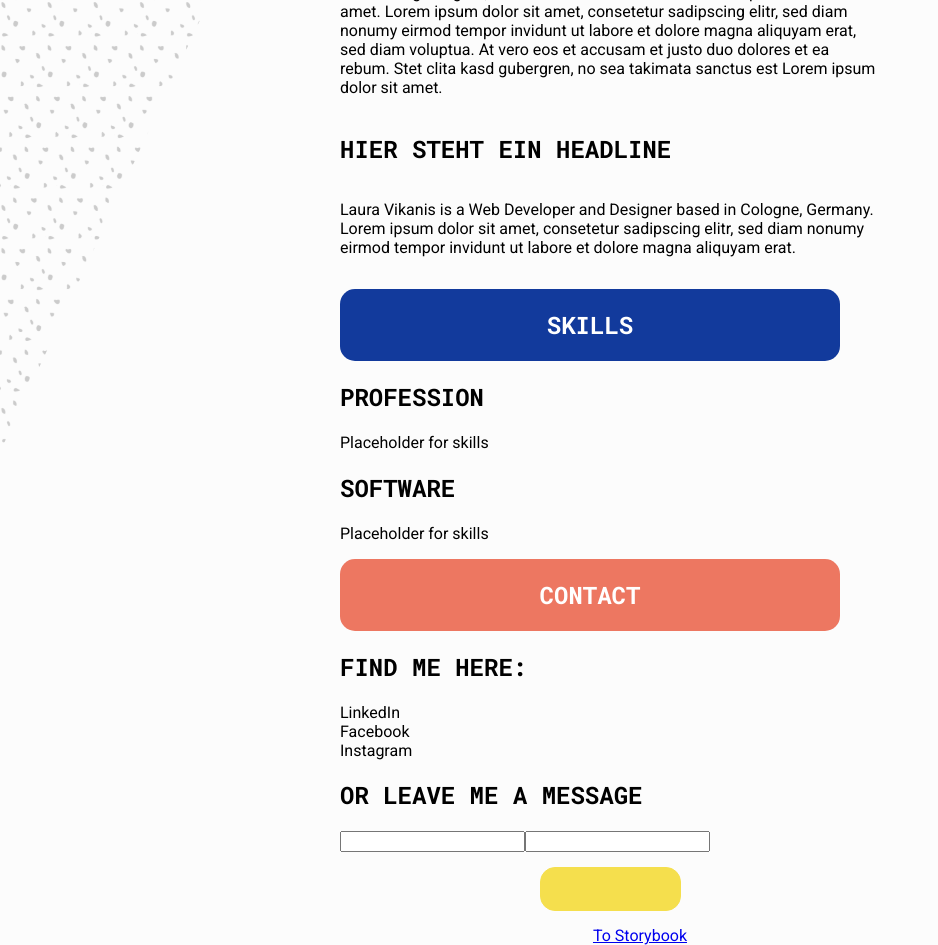
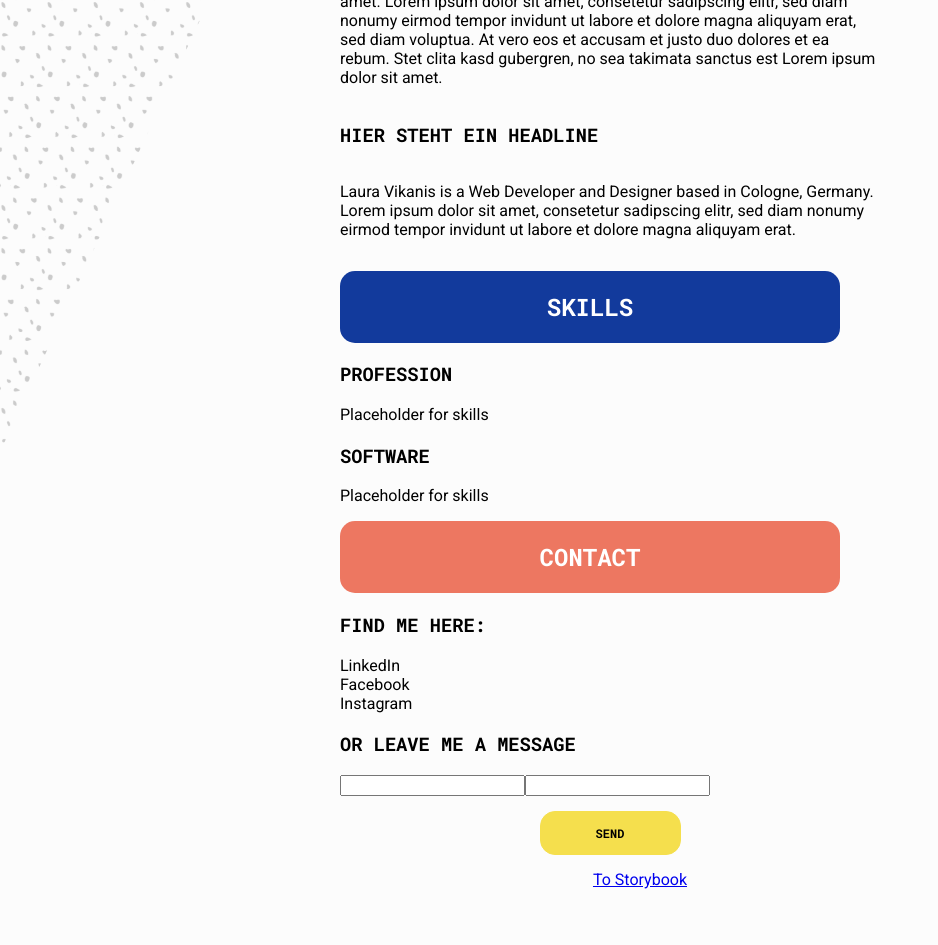
Before and after one commit to lauravikanis/portfolio2021, a React (Create React App) app in the folder client/: page / in a window 1280 px wide. Shown: the part 360-1305 px from the top of the page, without its empty margins (0-938 px from the left). After the commit the page ends 1249 px from the top, so only its background shows below. Built offline with nearby package versions, Linux system fonts and the light colour scheme; a web font is replaced by a local one.

Commit message:
change h2 to h3

```diff
--- a/client/src/components/Content/About.js
+++ b/client/src/components/Content/About.js
@@ -11,7 +11,7 @@ const AboutDiv = styled.div`
 
 const About = () => (
   <AboutDiv>
-    <h2>Hier steht ein Headline</h2>
+    <h3>Hier steht ein Headline</h3>
     <p>
       Laura Vikanis is a Web Developer and Designer based in Cologne, Germany.
       Lorem ipsum dolor sit amet, consetetur sadipscing elitr, sed diam nonumy
@@ -24,7 +24,7 @@ const About = () => (
       Stet clita kasd gubergren, no sea takimata sanctus est Lorem ipsum dolor
       sit amet.
     </p>
-    <h2>Hier steht ein Headline</h2>
+    <h3>Hier steht ein Headline</h3>
     <p>
       Laura Vikanis is a Web Developer and Designer based in Cologne, Germany.
       Lorem ipsum dolor sit amet, consetetur sadipscing elitr, sed diam nonumy
--- a/client/src/components/Content/Contact.js
+++ b/client/src/components/Content/Contact.js
@@ -12,15 +12,15 @@ const ContactDiv = styled.div`
 
 const Contact = () => (
   <ContactDiv>
-    <h2>Find me here:</h2>
+    <h3>Find me here:</h3>
     <span>LinkedIn</span>
     <span>Facebook</span>
     <span>Instagram</span>
-    <h2>Or leave me a message</h2>
+    <h3>Or leave me a message</h3>
     <form>
       <input />
       <input />
-      <Button />
+      <Button value="send" />
     </form>
   </ContactDiv>
 );
--- a/client/src/components/Content/Skills.js
+++ b/client/src/components/Content/Skills.js
@@ -12,9 +12,9 @@ const SkillsDiv = styled.div`
 
 const Skills = () => (
   <SkillsDiv>
-    <h2>profession</h2>
+    <h3>profession</h3>
     <div>Placeholder for skills</div>
-    <h2>software</h2>
+    <h3>software</h3>
     <div>Placeholder for skills</div>
   </SkillsDiv>
 );
```
